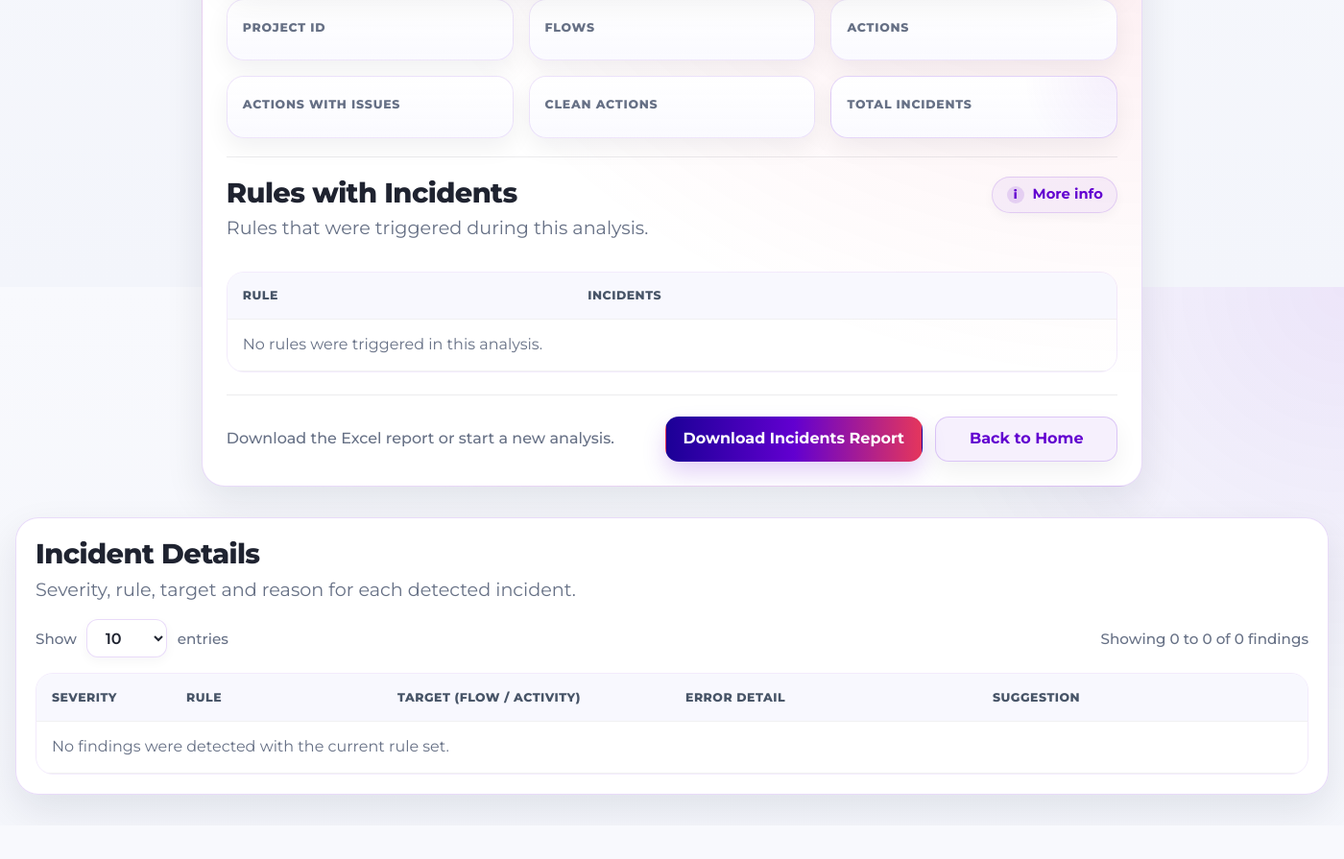
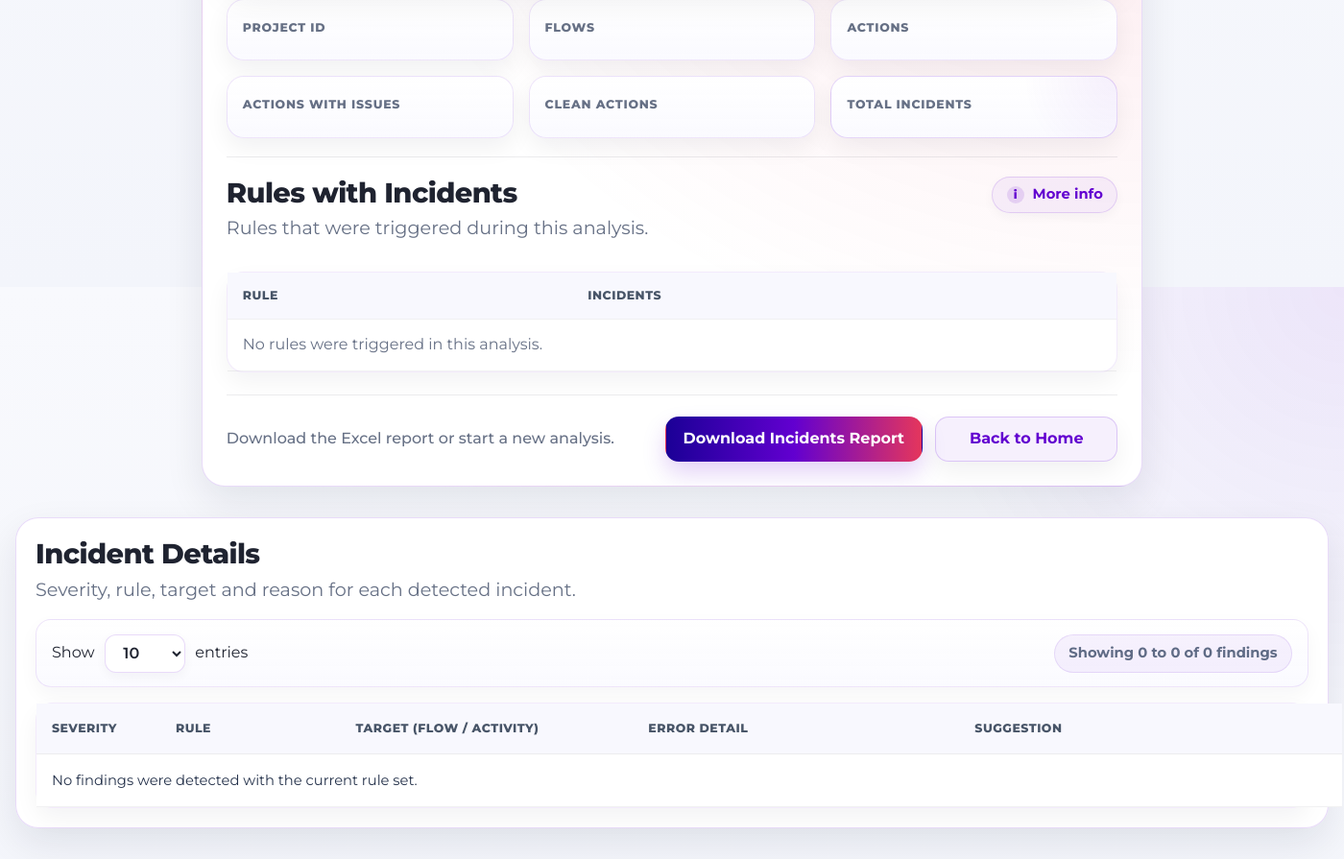
Before and after one commit to Tav-18/AutomarizacionPowerAutomateCloud, a Django app: template analyzer/templates/analyzer/result.html in a window 1400 px wide. Shown: the part 501-1396 px from the top of the page at 96% size. Before the commit the page ends 1351 px from the top, so only its background shows below. Run offline with Django 5.2, Linux system fonts and the light colour scheme; the template is opened without the code that fills it, so the values that code supplies are empty.

Commit message:
Cambios diseño tabla details

```diff
--- a/analyzer/static/analyzer/styles.css
+++ b/analyzer/static/analyzer/styles.css
@@ -639,10 +639,50 @@ input[type="text"]:focus{
 
 .summary-table-wrap,
 .findings-scroll{
+  border-radius:18px;
+  border:1px solid rgba(98,0,208,0.08);
+  background:#fff;
+  box-shadow:0 10px 24px rgba(16,24,40,0.05);
+}
+
+.findings-table{
   width:100%;
-  overflow:auto;
-  border-radius:var(--radius-lg);
-  border:1px solid rgba(98,0,208,0.08);
+  min-width:1180px;
+  border-collapse:separate;
+  border-spacing:0;
+  table-layout:fixed;
+}
+
+.findings-table thead th{
+  position:sticky;
+  top:0;
+  z-index:2;
+  padding:1rem 1rem;
+  background:#f7f5fc;
+  color:#5b6480;
+  font-size:.72rem;
+  font-weight:800;
+  letter-spacing:.06em;
+  text-transform:uppercase;
+  border-bottom:1px solid rgba(16,24,40,0.08);
+}
+
+.findings-table tbody td{
+  padding:1rem 1rem;
+  vertical-align:top;
+  border-bottom:1px solid rgba(16,24,40,0.06);
+  color:#25324b;
+  font-size:.92rem;
+  line-height:1.55;
+  background:#fff;
+}
+
+.findings-table tbody tr:nth-child(even) td{
+  background:rgba(98,0,208,0.012);
+}
+
+.findings-table tbody tr:hover td{
+  background:rgba(98,0,208,0.035);
 }
 
 .summary-table,
@@ -683,20 +723,19 @@ input[type="text"]:focus{
 }
 
 .findings-table th:nth-child(1),
-.findings-table td:nth-child(1){ width:140px; }
+.findings-table td:nth-child(1){ width:110px; }
 
 .findings-table th:nth-child(2),
-.findings-table td:nth-child(2){ width:220px; }
+.findings-table td:nth-child(2){ width:160px; }
 
 .findings-table th:nth-child(3),
-.findings-table td:nth-child(3){ width:300px; }
+.findings-table td:nth-child(3){ width:260px; }
 
 .findings-table th:nth-child(4),
-.findings-table td:nth-child(4){ width:320px; }
+.findings-table td:nth-child(4){ width:290px; }
 
 .findings-table th:nth-child(5),
-.findings-table td:nth-child(5){ width:380px; }
-
+.findings-table td:nth-child(5){ width:340px; }
 .severity-pill{
   display:inline-flex;
   align-items:center;
@@ -1952,7 +1991,12 @@ input[type="text"]:focus{
   align-items:center;
   justify-content:space-between;
   gap:1rem;
-  margin:1rem 0 1rem;
+  margin:0 0 1rem;
+  padding:.9rem 1rem;
+  border:1px solid rgba(98, 0, 208, 0.10);
+  border-radius:16px;
+  background:linear-gradient(180deg, rgba(255,255,255,0.96), rgba(250,250,255,0.94));
+  box-shadow:0 8px 20px rgba(16,24,40,0.04);
   flex-wrap:wrap;
 }
 
@@ -1964,12 +2008,17 @@ input[type="text"]:focus{
   flex-wrap:wrap;
 }
 
-.table-toolbar__label,
 .table-toolbar__meta{
-  color:#667085;
-  font-size:.95rem;
-  line-height:1.4;
-  font-weight:500;
+  display:inline-flex;
+  align-items:center;
+  min-height:40px;
+  padding:0 .9rem;
+  border-radius:999px;
+  background:rgba(98, 0, 208, 0.05);
+  border:1px solid rgba(98, 0, 208, 0.10);
+  color:#5f6b85;
+  font-size:.92rem;
+  font-weight:700;
 }
 
 .table-toolbar__select{
@@ -1993,51 +2042,52 @@ input[type="text"]:focus{
 
 .table-pagination{
   display:flex;
-  justify-content:flex-end;
+  justify-content:center;
   align-items:center;
-  gap:.5rem;
-  margin-top:1rem;
+  gap:.45rem;
   flex-wrap:wrap;
 }
 
-.table-page-btn{
-  min-width:40px;
-  height:40px;
-  padding:0 .85rem;
+.table-page-btn,
+.table-page-indicator{
+  min-width:38px;
+  height:38px;
+  padding:0 .75rem;
   display:inline-flex;
   align-items:center;
   justify-content:center;
-  border:1px solid rgba(98, 0, 208, 0.14);
-  border-radius:12px;
+  border-radius:10px;
+  font-size:.9rem;
+  font-weight:800;
+}
+
+.table-page-btn{
+  border:1px solid rgba(98, 0, 208, 0.12);
   background:#fff;
-  color:var(--text);
-  font:inherit;
-  font-size:.92rem;
-  font-weight:700;
-  cursor:pointer;
-  transition:transform .18s ease, box-shadow .18s ease, background .18s ease, border-color .18s ease;
+  color:#25324b;
+  box-shadow:0 4px 10px rgba(16,24,40,0.04);
+  transition:transform .18s ease, box-shadow .18s ease, background .18s ease;
 }
 
 .table-page-btn:hover{
   transform:translateY(-1px);
-  background:rgba(98, 0, 208, 0.03);
-  box-shadow:0 8px 18px rgba(16, 24, 40, 0.06);
-}
-
-.table-page-btn.is-active{
-  background:linear-gradient(135deg, #2d00b7 0%, #e5397a 100%);
-  border-color:transparent;
-  color:#fff;
-  box-shadow:0 10px 22px rgba(97, 0, 208, 0.22);
+  background:rgba(98, 0, 208, 0.04);
+  box-shadow:0 8px 16px rgba(16,24,40,0.08);
 }
 
 .table-page-btn:disabled{
-  opacity:.45;
+  opacity:.42;
   cursor:not-allowed;
   transform:none;
   box-shadow:none;
 }
 
+.table-page-indicator{
+  background:linear-gradient(135deg, #6d28d9 0%, #c026d3 100%);
+  color:#fff;
+  border:1px solid transparent;
+  box-shadow:0 10px 20px rgba(109, 40, 217, 0.22);
+}
 @media (max-width: 768px){
   .table-toolbar{
     flex-direction:column;
--- a/analyzer/templates/analyzer/result.html
+++ b/analyzer/templates/analyzer/result.html
@@ -363,11 +363,9 @@
     </td>
     <td class="cell-wrap">{{ f.target_pretty }}</td>
     <td>
-      <div class="finding-label">Reason</div>
       <div class="finding-reason">{{ f.reason }}</div>
     </td>
     <td class="cell-wrap">
-      <div class="finding-label">Suggestion</div>
       <div class="finding-reason">{{ f.suggestion }}</div>
     </td>
   </tr>
```
Also changed, not shown: analyzer/static/analyzer/upload_analyzer.js (+41 -18 lines).
